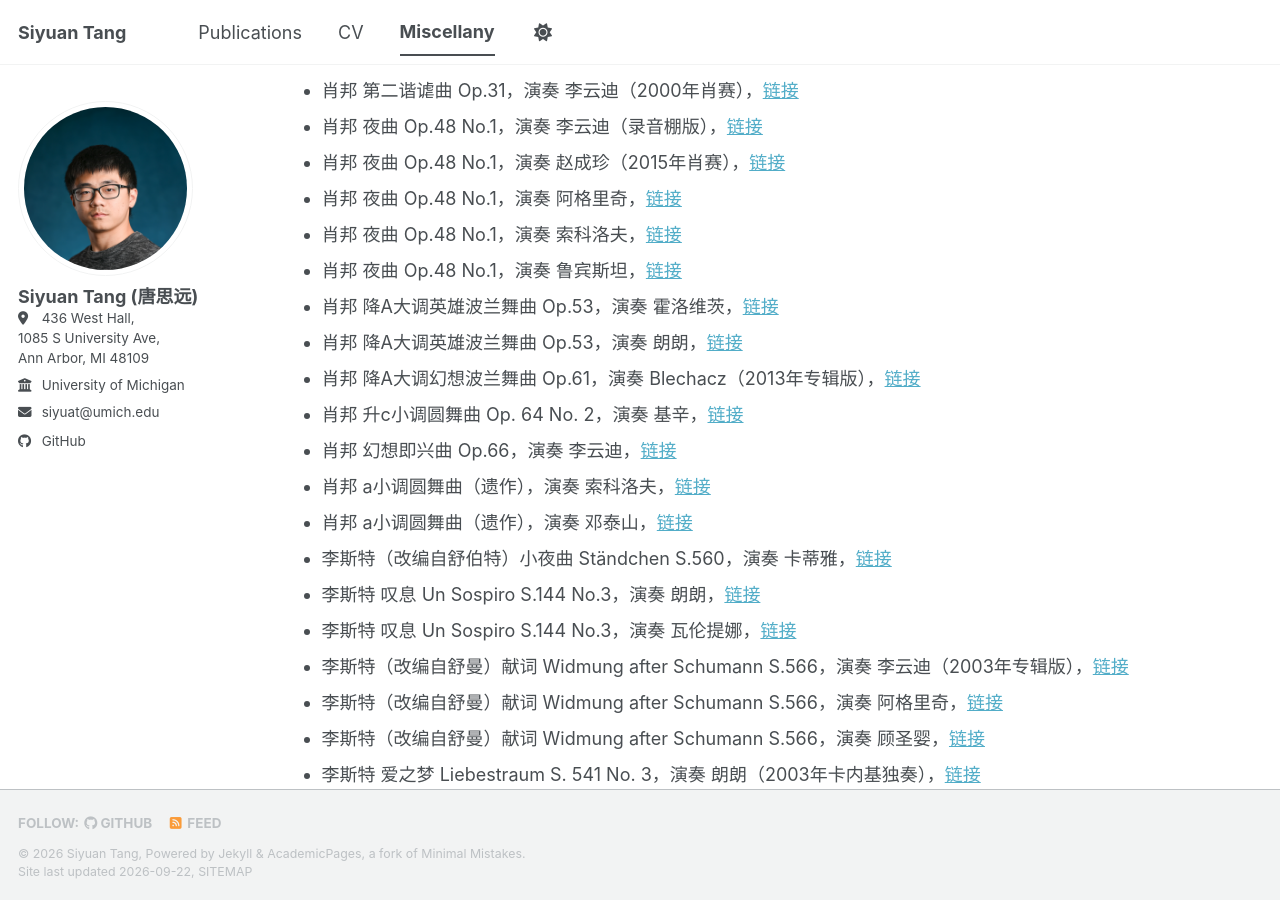
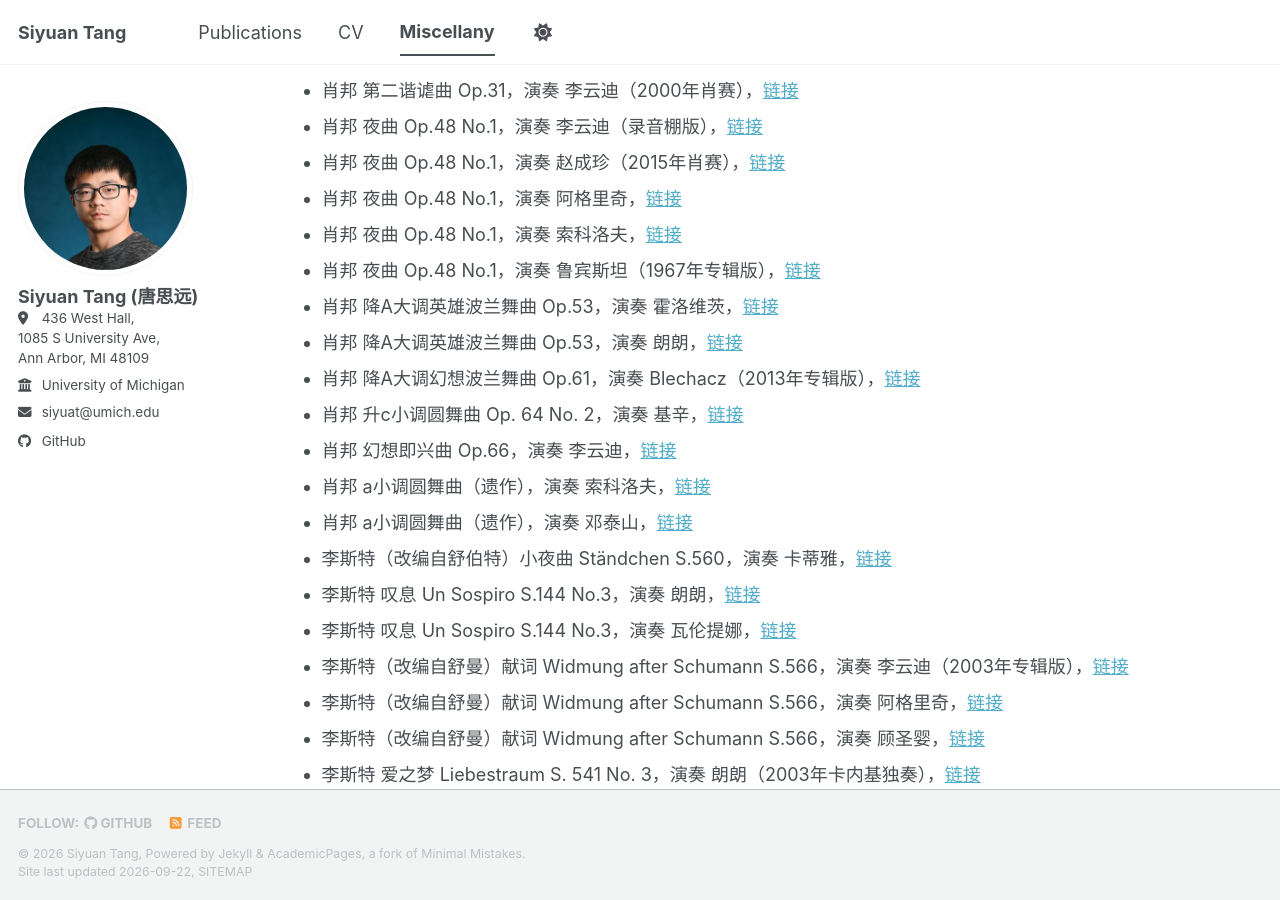
Before and after one commit to siyuat-ui/siyuat-ui.github.io, a Jekyll site: the page built from _pages/miscellany.md, in a window 1280 px wide and 900 px high, scrolled down 2186 px. Built offline with Jekyll 4.4.1, drawn with Linux system fonts in a browser that asks for light colours; a style sheet for code colours, icons or effects is not loaded.

Commit message:
Add album year to Rubinstein Chopin Nocturne Op.48 No.1 entry
Co-Authored-By: Claude Sonnet 5 <noreply@anthropic.com>
Claude-Session: https://claude.ai/code/session_01V4NqYJVaZa2Mrh8DC2t8GC

```diff
--- a/_pages/miscellany.md
+++ b/_pages/miscellany.md
@@ -79,7 +79,7 @@ Classical Music
 * 肖邦 夜曲 Op.48 No.1，演奏 赵成珍（2015年肖赛），<a href="https://www.bilibili.com/video/BV1sW41177z1/?spm_id_from=333.1387.favlist.content.click&vd_source=a561ef469b393b8e0fe54f7f631cc160" target="_blank" rel="noopener noreferrer">链接</a>
 * 肖邦 夜曲 Op.48 No.1，演奏 阿格里奇，<a href="https://www.bilibili.com/video/BV1zh41187Qc/?vd_source=a561ef469b393b8e0fe54f7f631cc160" target="_blank" rel="noopener noreferrer">链接</a>
 * 肖邦 夜曲 Op.48 No.1，演奏 索科洛夫，<a href="https://www.bilibili.com/video/BV1vm4y1f7yL/?vd_source=a561ef469b393b8e0fe54f7f631cc160" target="_blank" rel="noopener noreferrer">链接</a>
-* 肖邦 夜曲 Op.48 No.1，演奏 鲁宾斯坦，<a href="https://www.bilibili.com/video/BV1Qa411f76g/?vd_source=a561ef469b393b8e0fe54f7f631cc160" target="_blank" rel="noopener noreferrer">链接</a>
+* 肖邦 夜曲 Op.48 No.1，演奏 鲁宾斯坦（1967年专辑版），<a href="https://www.bilibili.com/video/BV1Qa411f76g/?vd_source=a561ef469b393b8e0fe54f7f631cc160" target="_blank" rel="noopener noreferrer">链接</a>
 * 肖邦 降A大调英雄波兰舞曲 Op.53，演奏 霍洛维茨，<a href="https://www.bilibili.com/video/BV1ys411X7Ue/?spm_id_from=333.1387.favlist.content.click&vd_source=a561ef469b393b8e0fe54f7f631cc160" target="_blank" rel="noopener noreferrer">链接</a>
 * 肖邦 降A大调英雄波兰舞曲 Op.53，演奏 朗朗，<a href="https://www.bilibili.com/video/BV1ix411v7yL/?spm_id_from=333.1387.favlist.content.click&vd_source=a561ef469b393b8e0fe54f7f631cc160" target="_blank" rel="noopener noreferrer">链接</a>
 * 肖邦 降A大调幻想波兰舞曲 Op.61，演奏 Blechacz（2013年专辑版），<a href="https://www.bilibili.com/video/BV1yd94YZEpb/?vd_source=a561ef469b393b8e0fe54f7f631cc160" target="_blank" rel="noopener noreferrer">链接</a>
```
